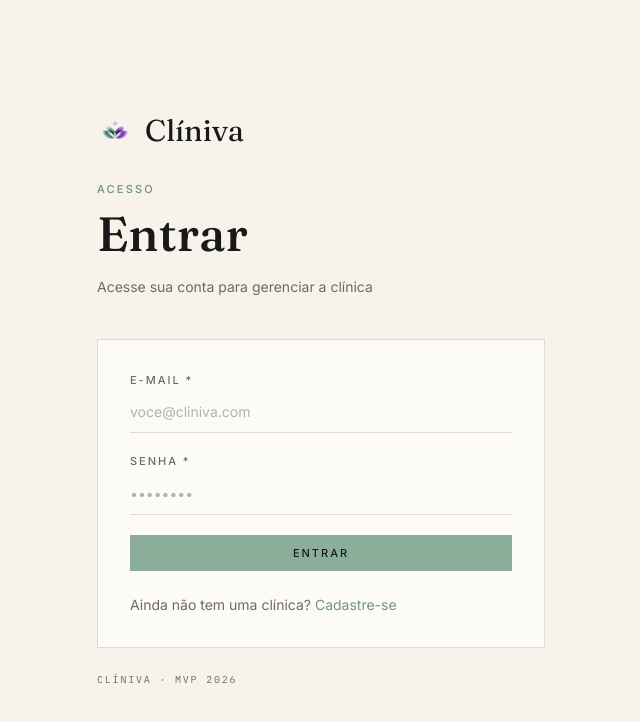
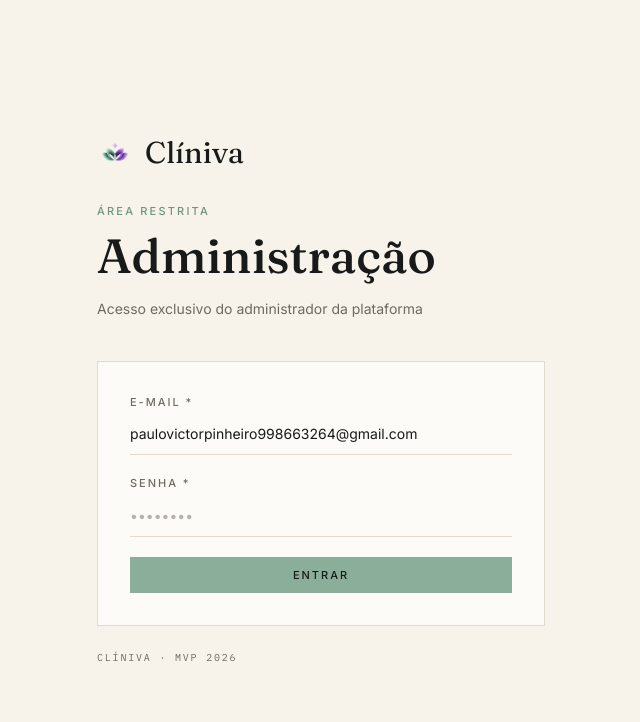
Before and after one commit to paulovpinheiroo/Cliniva, a React (Vite) app in the folder frontend/: page /login-admin in a window 1280 px wide. Before the commit this address led to /login. Shown: the top 722 px of the page, without its empty margins (319-959 px from the left). Built offline with nearby package versions, Linux system fonts and the light colour scheme; no server answers.

Commit message:
feat(auth): login do admin na rota oculta /login-admin e autenticação do admin master (clinica null)

```diff
--- a/frontend/src/App.tsx
+++ b/frontend/src/App.tsx
@@ -3,6 +3,7 @@ import { RequerAdmin } from '@/components/auth/RequerAdmin'
 import { RequerAuth } from '@/components/auth/RequerAuth'
 import { AppLayout } from '@/components/layout/AppLayout'
 import { AdminPage } from '@/pages/AdminPage'
+import { AdminLoginPage } from '@/pages/AdminLoginPage'
 import { AtendimentosPage } from '@/pages/AtendimentosPage'
 import { CadastroPage } from '@/pages/CadastroPage'
 import { ClienteDetalhePage } from '@/pages/ClienteDetalhePage'
@@ -17,6 +18,7 @@ function App() {
   return (
     <Routes>
       <Route path="/login" element={<LoginPage />} />
+      <Route path="/login-admin" element={<AdminLoginPage />} />
       <Route path="/cadastro" element={<CadastroPage />} />
       <Route
         element={
--- /dev/null
+++ b/frontend/src/pages/AdminLoginPage.tsx
@@ -0,0 +1,75 @@
+import { useState } from 'react'
+import type { FormEvent } from 'react'
+import { Navigate, useNavigate } from 'react-router-dom'
+import { AuthShell } from '@/components/auth/AuthShell'
+import { Button } from '@/components/ui/Button'
+import { TextField } from '@/components/ui/TextField'
+import { useAuth } from '@/hooks/useAuth'
+import { supabase } from '@/lib/supabase'
+
+const ADMIN_EMAIL = 'paulovictorpinheiro998663264@gmail.com'
+
+export function AdminLoginPage() {
+  const { usuario } = useAuth()
+  const navigate = useNavigate()
+
+  const [email, setEmail] = useState(ADMIN_EMAIL)
+  const [senha, setSenha] = useState('')
+  const [erro, setErro] = useState('')
+  const [enviando, setEnviando] = useState(false)
+
+  if (usuario) {
+    return <Navigate to={usuario.papel === 'ADMIN' ? '/admin' : '/'} replace />
+  }
+
+  const entrar = async (evento: FormEvent) => {
+    evento.preventDefault()
+    const client = supabase
+    if (!client) {
+      setErro('Supabase não configurado. Defina VITE_SUPABASE_URL e VITE_SUPABASE_ANON_KEY.')
+      return
+    }
+    setEnviando(true)
+    setErro('')
+    try {
+      const { error } = await client.auth.signInWithPassword({ email, password: senha })
+      if (error) throw new Error(error.message)
+      navigate('/admin', { replace: true })
+    } catch (err) {
+      setErro(err instanceof Error ? err.message : 'Falha ao entrar.')
+    } finally {
+      setEnviando(false)
+    }
+  }
+
+  return (
+    <AuthShell
+      kicker="Área restrita"
+      title="Administração"
+      subtitle="Acesso exclusivo do administrador da plataforma"
+    >
+      <form onSubmit={entrar} className="flex flex-col gap-5">
+        <TextField
+          label="E-mail *"
+          type="email"
+          autoComplete="email"
+          value={email}
+          onChange={(e) => setEmail(e.target.value)}
+          placeholder="admin@cliniva.com"
+        />
+        <TextField
+          label="Senha *"
+          type="password"
+          autoComplete="current-password"
+          value={senha}
+          onChange={(e) => setSenha(e.target.value)}
+          placeholder="••••••••"
+        />
+        {erro && <p className="text-sm text-red-600">{erro}</p>}
+        <Button type="submit" disabled={enviando} className="w-full">
+          {enviando ? 'Entrando...' : 'Entrar'}
+        </Button>
+      </form>
+    </AuthShell>
+  )
+}
```
Also changed, not shown: 2 other files (tests, documents, lock files or other folders).
